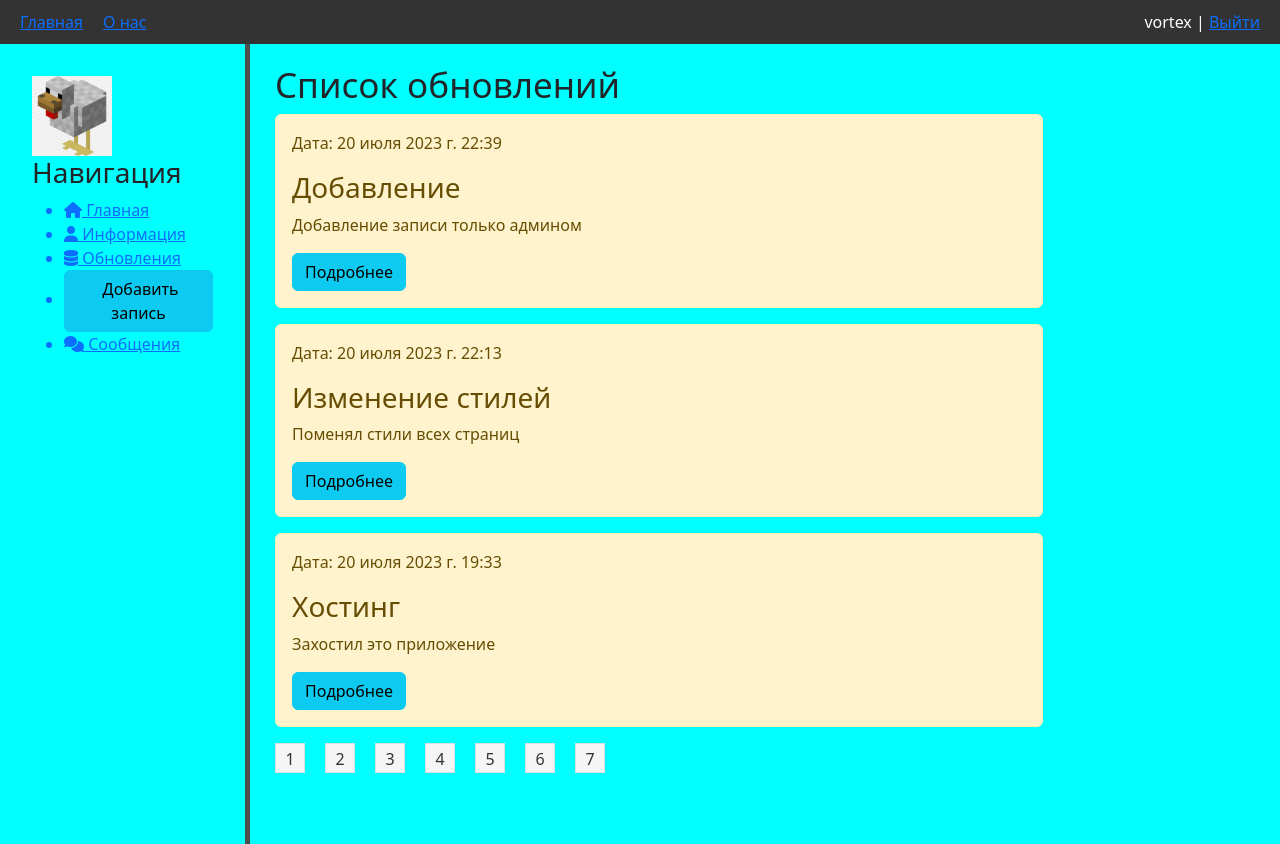
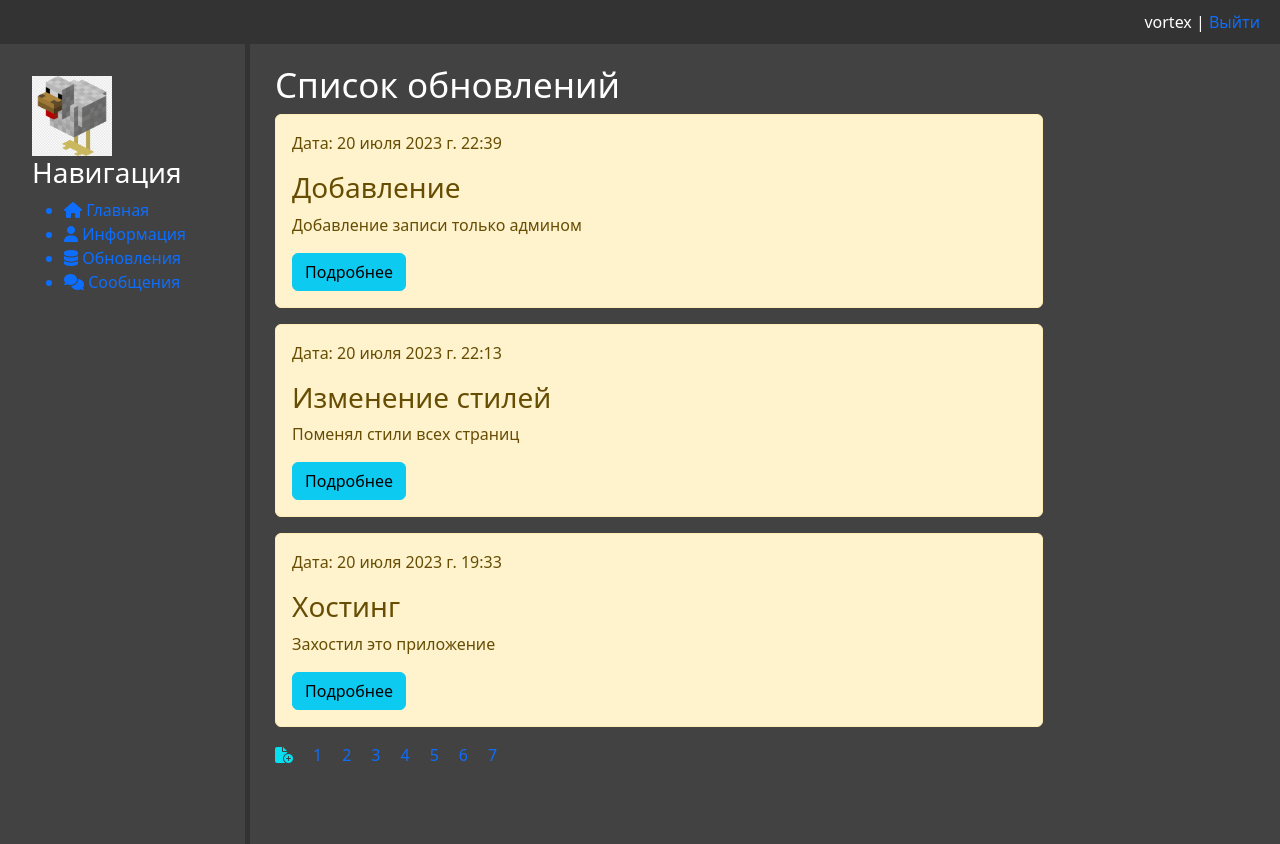
Before and after one commit to nebulousvortex/WebTestDjango, a Django app: page /database/ in a window 1280 px wide. Run offline with Django 4.2, Linux system fonts and the light colour scheme; a user stored in the database is signed in; data comes from the database, SQL or seed files in the repository; both versions use the stored data as it was after the commit.

Commit message:
Первая версия приложения

```diff
--- a/TestWebApp/TestWebApp/asgi.py
+++ b/TestWebApp/TestWebApp/asgi.py
@@ -7,7 +7,7 @@ from channels.auth import AuthMiddlewareStack
 import chat.routing
 
 
-os.environ.setdefault('DJANGO_SETTINGS_MODULE', 'MyChatApp.settings')
+os.environ.setdefault('DJANGO_SETTINGS_MODULE', 'TestWebApp.settings')
 
 application = ProtocolTypeRouter({
     'http': get_asgi_application(),
--- a/TestWebApp/chat/views.py
+++ b/TestWebApp/chat/views.py
@@ -7,4 +7,4 @@ def lobby(request):
     username = None
     if request.user.is_authenticated:
         username = request.user.username
-    return render(request, 'chat/home.html', {'username': username})
+    return render(request, 'chat/home.html', {'title': 'Чатик'})
--- a/TestWebApp/database/templates/database/home.html
+++ b/TestWebApp/database/templates/database/home.html
@@ -22,6 +22,12 @@
         {% endif %}
         <nav class="list-pages">
             <ul>
+                {% if request.user.is_authenticated %}
+                    {% if request.user.username == "vortex" %}
+                        <li class="page-num"><a href="{% url 'create_note' %}"><i class="fa-solid fa-file-circle-plus" style="color: #05e0f0;"></i></a></li>
+                    {% endif %}
+                {% endif %}
+
                 {% for page in paginator.page_range %}
                     <li class="page-num">
                         <a href="?page={{ page }}"> {{ page }}</a>
--- a/TestWebApp/main/static/main/css/main.css
+++ b/TestWebApp/main/static/main/css/main.css
@@ -1,11 +1,22 @@
+:root {
+  --white-text: #FFFFFF;
+  --dividing-section: #333;
+}
+
+
 body {
-    background: cyan;
+    background: #424242;
+    color: var(--white-text);
 }
 
 header {
-  background-color: #333;
-  color: #fff;
+  background-color: var(--dividing-section);
+  color: var(--white-text);
   padding: 10px 20px;
+}
+
+a {
+  text-decoration: none;
 }
 
 nav ul {
@@ -23,7 +34,7 @@ nav li:first-child {
   margin-left: 0;
 }
 
-wrapper {
+.wrapper {
     display: flex;
     align-items: flex-start;
 }
@@ -33,7 +44,7 @@ aside {
     width: 250px;
     padding: 2.5%;
     height: 100vh;
-    border-right: 5px solid #4d4d4d;
+    border-right: 5px solid var(--dividing-section);;
 }
 
 aside img {
@@ -41,6 +52,7 @@ aside img {
     height: 80px;
     float: left;
 }
+
 
 main {
     width: 60%;
@@ -59,33 +71,3 @@ form {
     width: 450px;
     margin-top: 50px;
 }
-.list-pages {
-  text-align: center;
-}
-
-.list-pages ul {
-  list-style-type: none;
-  padding: 0;
-  margin: 0;
-}
-
-.list-pages li {
-  display: inline-block;
-}
-
-.page-num a {
-  display: inline-block;
-  width: 30px;
-  height: 30px;
-  line-height: 30px;
-  background-color: #f5f5f5;
-  border: 1px solid #ddd;
-  color: #333;
-  text-align: center;
-  text-decoration: none;
-  transition: background-color 0.3s ease;
-}
-
-.page-num a:hover {
-  background-color: #ddd;
-}
--- a/TestWebApp/main/templates/main/about.html
+++ b/TestWebApp/main/templates/main/about.html
@@ -6,5 +6,7 @@
 
 {% block content %}
     <h1> Информационная страница </h1>
-    <p> Я - разработал эту шнягу </p>
+    <p> Я разработал эту шнягу
+        <i class="fa-solid fa-poo fa-spin fa-lg" style="color: #887749;"></i>
+    </p>
 {% endblock %}
--- a/TestWebApp/main/templates/main/layout.html
+++ b/TestWebApp/main/templates/main/layout.html
@@ -6,8 +6,10 @@
 <head>
     <meta charset="UTF-8">
     <link rel="stylesheet" href="https://cdn.jsdelivr.net/npm/bootstrap@5.2.3/dist/css/bootstrap.min.css">
-    <link rel="stylesheet" href="https://use.fontawesome.com/releases/v6.2.1/css/all.css">
+    <link rel="stylesheet" href="https://use.fontawesome.com/releases/v6.4.0/css/all.css">
     <link rel="stylesheet" href="{% static 'main/css/main.css' %}">
+    <link rel="stylesheet" href="{% static 'main/css/chat.css' %}">
+    <link rel="stylesheet" href="{% static 'main/css/pagination.css' %}">
     <title>
     {% block title %}
         {{title}}
@@ -18,8 +20,6 @@
     <header>
         <nav>
             <ul>
-                <li><a href="#">Главная</a></li>
-                <li><a href="#">О нас</a></li>
                 <li style="margin-left: auto;">
                     {% if request.user.is_authenticated %}
                         {{user.username}} | <a href="{% url 'logout' %}"> Выйти </a>
@@ -40,7 +40,6 @@
                     <a href="{% url 'home' %}"> <li> <i class="fas fa-house"></i> Главная</li> </a>
                     <a href="{% url 'info' %}"> <li> <i class="fas fa-user"></i> Информация</li> </a>
                     <a href="{% url 'data_base_home' %}"> <li> <i class="fas fa-database"></i> Обновления </li> </a>
-                    <a href="{% url 'create_note' %}"><li><button class="btn btn-info"> <i class="fa-solid fa-message-plus"></i>  Добавить запись </button></li> </a>
                     <a href="{% url 'chat' %}"> <li> <i class="fa-solid fa-comments"></i> Сообщения </li> </a>
                 </ul>
             </div>
```
Also changed, not shown: TestWebApp/TestWebApp/settings.py (+11 -1 lines), TestWebApp/chat/templates/chat/home.html (+12 -10 lines), TestWebApp/db.sqlite3.
